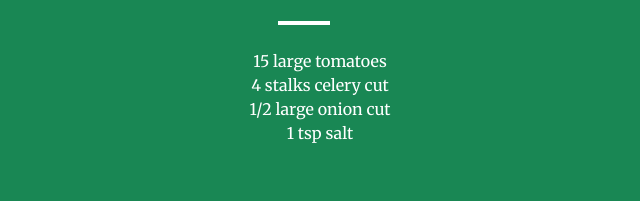
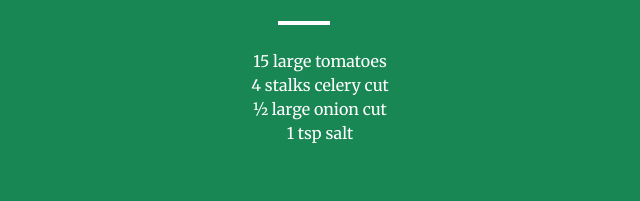
Before and after one commit to Cellintan/Cookaliciouss, a website: page dist/tomatojoice.html in a window 1280 px wide. Shown: the part 969-1170 px from the top of the page, 336-976 px from the left. Drawn offline with nearby package versions, Linux system fonts and the light colour scheme; some packages are replaced by stand-ins of ours; a script that the page names is missing.

Commit message:
Wrong punctuation

```diff
--- a/dist/tomatojoice.html
+++ b/dist/tomatojoice.html
@@ -57,7 +57,7 @@
                         <ul class="text-white mt-0">
                             <li>15 large tomatoes</li>
                             <li>4 stalks celery cut</li>
-                            <li>1/2 large onion cut</li>
+                            <li>½ large onion cut</li>
                             <li>1 tsp salt</li>
                         </ul>
                     </div>
```
